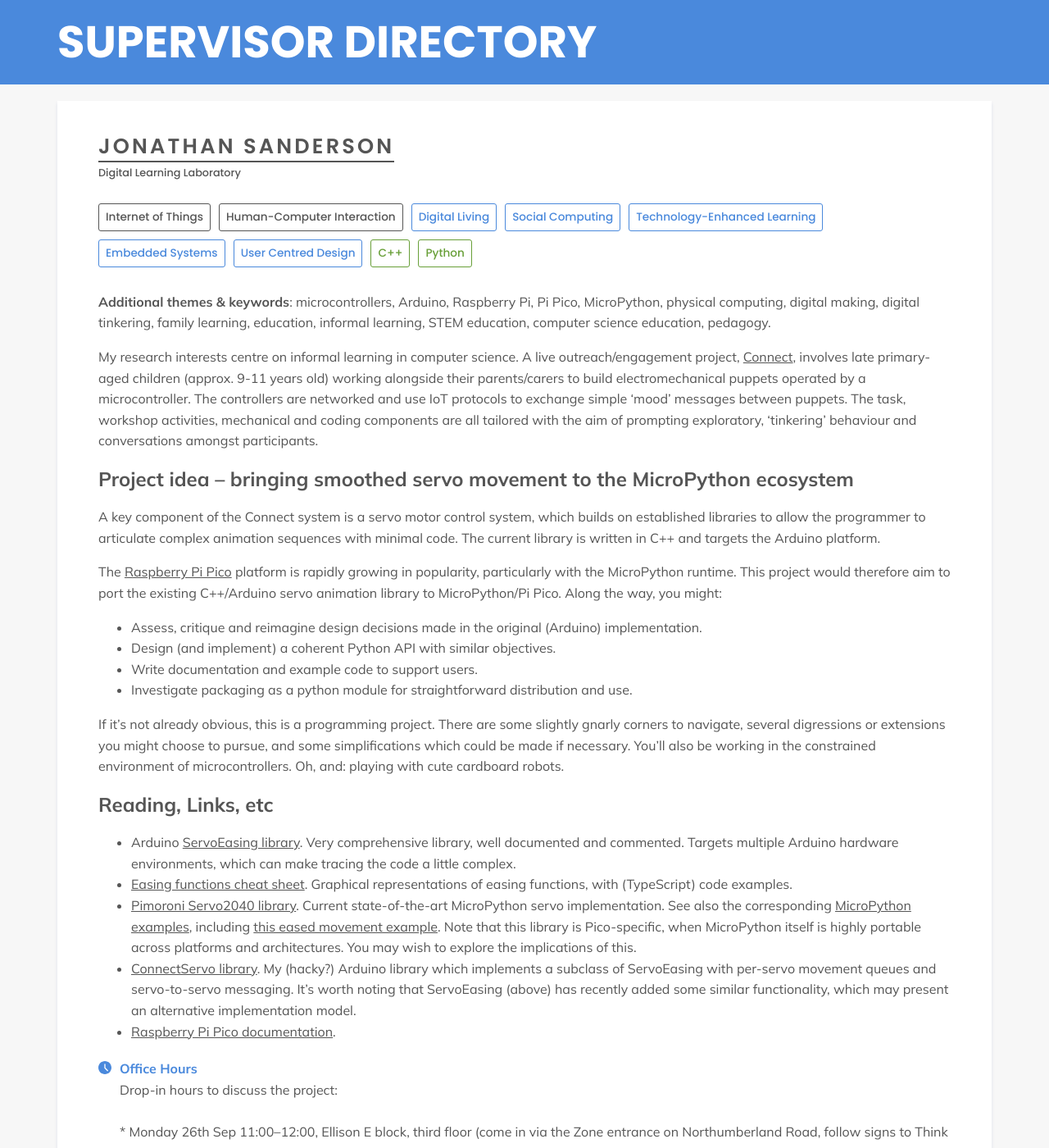
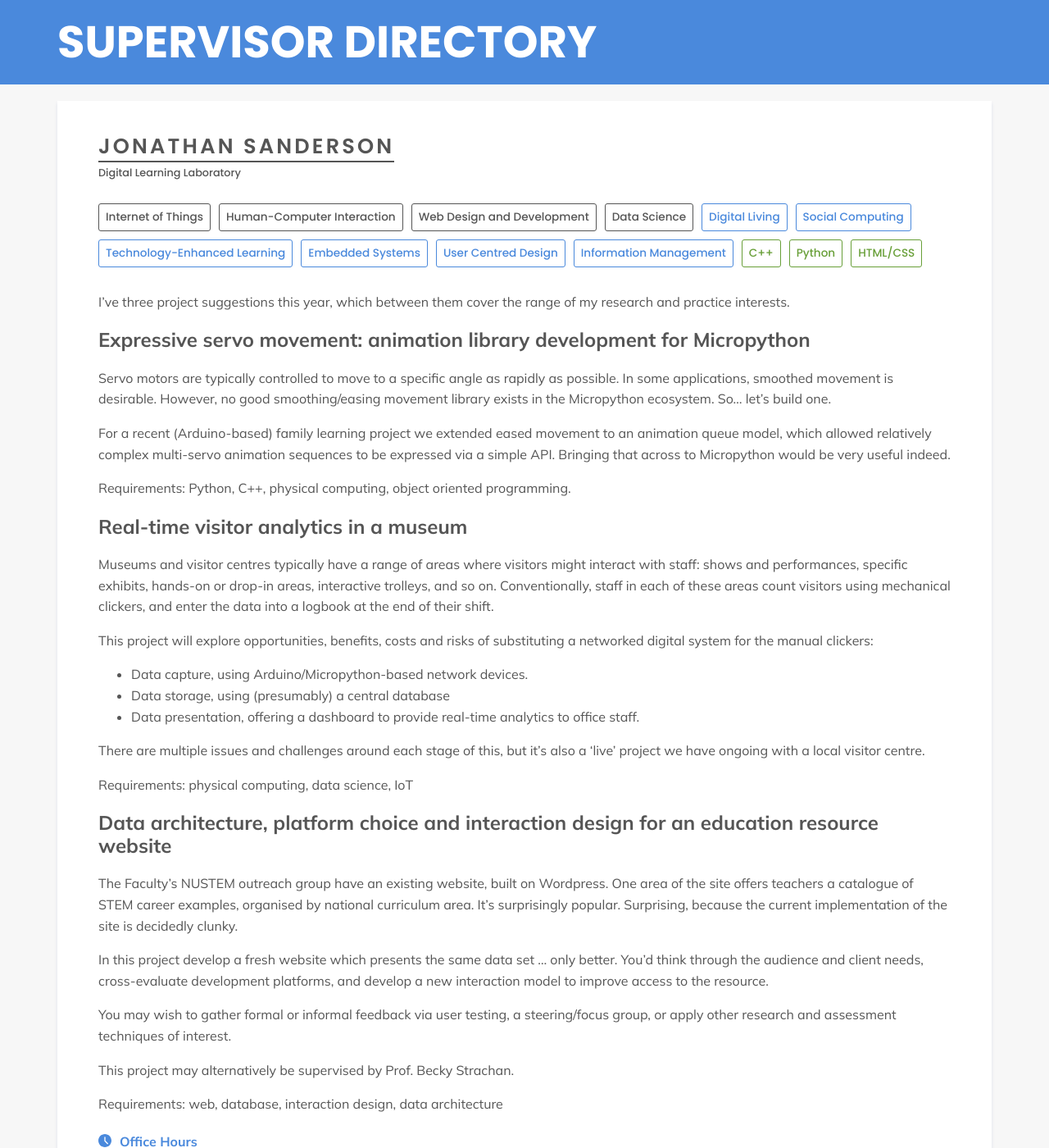
Before and after one commit to NorSC/supervisor-search, a Jekyll site: the page built from _supervisors/jonathan-sanderson.md, in a window 1280 px wide and 1400 px high. Shown: the whole window at 82% size. Built offline with Jekyll 4.4.1, drawn with Linux system fonts in a browser that asks for light colours; a script that is not in the unit is left out; some of the changed text lies outside the part shown.

Commit message:
Update Supervisors “jonathan-sanderson”

```diff
--- a/_supervisors/jonathan-sanderson.md
+++ b/_supervisors/jonathan-sanderson.md
@@ -7,66 +7,88 @@
 email: jonathan.sanderson@northumbria.ac.uk
 website: https://nustem.uk/connect
 office_hours: >-
-  Drop-in hours to discuss the project:
+  Tuesday 26th September 13:30 to 14:30, Ellison E block, third floor (come in
+  via the Zone entrance on Northumberland Road, follow signs to Think Lab).
 
 
-  * Monday 26th Sep 11:00–12:00, Ellison E block, third floor (come in via the Zone entrance on Northumberland Road, follow signs to Think Lab).
+  Then my usual drop-in hours from teaching week 1 (w/c 2nd October) are:
 
-  * Thursday 29th Sep 11:15 to 12:15, CIS ground floor. Look for the cardboard puppet.
+  * Tuesdays 13:00–14:00
+
+  * Fridays 11:00–12:00
+
+
+  ...again in Think Lab, Ellison E block, third floor.
 research_group: Digital Learning Laboratory
 research_themes:
   - Internet of Things
   - Human-Computer Interaction
+  - Web Design and Development
+  - Data Science
 additional_keywords:
   - Digital Living
   - Social Computing
   - Technology-Enhanced Learning
   - Embedded Systems
   - User Centred Design
+  - Information Management
 technologies_languages:
   - C++
   - Python
+  - HTML/CSS
 additional_details: >-
-  **Additional themes & keywords**: microcontrollers, Arduino, Raspberry Pi, Pi
-  Pico, MicroPython, physical computing, digital making, digital tinkering,
-  family learning, education, informal learning, STEM education, computer
-  science education, pedagogy.
+  I've three project suggestions this year, which between them cover the range
+  of my research and practice interests.
 
 
-  My research interests centre on informal learning in computer science. A live outreach/engagement project, [Connect](https://nustem.uk/connect/), involves late primary-aged children (approx. 9-11 years old) working alongside their parents/carers to build electromechanical puppets operated by a microcontroller. The controllers are networked and use IoT protocols to exchange simple 'mood' messages between puppets. The task, workshop activities, mechanical and coding components are all tailored with the aim of prompting exploratory, 'tinkering' behaviour and conversations amongst participants.
+  ## Expressive servo movement: animation library development for Micropython
 
 
-  ## Project idea – bringing smoothed servo movement to the MicroPython ecosystem
+  Servo motors are typically controlled to move to a specific angle as rapidly as possible. In some applications, smoothed movement is desirable. However, no good smoothing/easing movement library exists in the Micropython ecosystem. So... let's build one.
 
 
-  A key component of the Connect system is a servo motor control system, which builds on established libraries to allow the programmer to articulate complex animation sequences with minimal code. The current library is written in C++ and targets the Arduino platform.
+  For a recent (Arduino-based) family learning project we extended eased movement to an animation queue model, which allowed relatively complex multi-servo animation sequences to be expressed via a simple API. Bringing that across to Micropython would be very useful indeed.
 
 
-  The [Raspberry Pi Pico](https://www.raspberrypi.com/products/raspberry-pi-pico/) platform is rapidly growing in popularity, particularly with the MicroPython runtime. This project would therefore aim to port the existing C++/Arduino servo animation library to MicroPython/Pi Pico. Along the way, you might:
+  Requirements: Python, C++, physical computing, object oriented programming.
 
 
-  * Assess, critique and reimagine design decisions made in the original (Arduino) implementation.
-
-  * Design (and implement) a coherent Python API with similar objectives.
-
-  * Write documentation and example code to support users.
-
-  * Investigate packaging as a python module for straightforward distribution and use.
+  ## Real-time visitor analytics in a museum
 
 
-  If it's not already obvious, this is a programming project. There are some slightly gnarly corners to navigate, several digressions or extensions you might choose to pursue, and some simplifications which could be made if necessary. You'll also be working in the constrained environment of microcontrollers. Oh, and: playing with cute cardboard robots.
+  Museums and visitor centres typically have a range of areas where visitors might interact with staff: shows and performances, specific exhibits, hands-on or drop-in areas, interactive trolleys, and so on. Conventionally, staff in each of these areas count visitors using mechanical clickers, and enter the data into a logbook at the end of their shift.
 
 
-  ## Reading, Links, etc
+  This project will explore opportunities, benefits, costs and risks of substituting a networked digital system for the manual clickers:
 
 
-  * Arduino [ServoEasing library](https://github.com/ArminJo/ServoEasing). Very comprehensive library, well documented and commented. Targets multiple Arduino hardware environments, which can make tracing the code a little complex.
+  - Data capture, using Arduino/Micropython-based network devices.
 
-  * [Easing functions cheat sheet](https://easings.net). Graphical representations of easing functions, with (TypeScript) code examples.
+  - Data storage, using (presumably) a central database
 
-  * [Pimoroni Servo2040 library](https://github.com/pimoroni/pimoroni-pico/tree/main/micropython/modules/servo). Current state-of-the-art MicroPython servo implementation. See also the corresponding [MicroPython examples](https://github.com/pimoroni/pimoroni-pico/tree/main/micropython/examples/servo2040), including [this eased movement example](https://github.com/pimoroni/pimoroni-pico/blob/main/micropython/examples/servo2040/simple_easing.py). Note that this library is Pico-specific, when MicroPython itself is highly portable across platforms and architectures. You may wish to explore the implications of this.
+  - Data presentation, offering a dashboard to provide real-time analytics to office staff.
 
-  * [ConnectServo library](https://github.com/NUSTEM-UK/ConnectServo). My (hacky?) Arduino library which implements a subclass of ServoEasing with per-servo movement queues and servo-to-servo messaging. It's worth noting that ServoEasing (above) has recently added some similar functionality, which may present an alternative implementation model.
 
-  * [Raspberry Pi Pico documentation](https://www.raspberrypi.com/documentation/microcontrollers/raspberry-pi-pico.html).
+  There are multiple issues and challenges around each stage of this, but it's also a 'live' project we have ongoing with a local visitor centre.
+
+
+  Requirements: physical computing, data science, IoT
+
+
+  ## Data architecture, platform choice and interaction design for an education resource website
+
+
+  The Faculty's NUSTEM outreach group have an existing website, built on Wordpress. One area of the site offers teachers a catalogue of STEM career examples, organised by national curriculum area. It's surprisingly popular. Surprising, because the current implementation of the site is decidedly clunky.
+
+
+  In this project develop a fresh website which presents the same data set ... only better. You'd think through the audience and client needs, cross-evaluate development platforms, and develop a new interaction model to improve access to the resource.
+
+
+  You may wish to gather formal or informal feedback via user testing, a steering/focus group, or apply other research and assessment techniques of interest.
+
+
+  This project may alternatively be supervised by Prof. Becky Strachan.
+
+
+  Requirements: web, database, interaction design, data architecture
 ---
```
